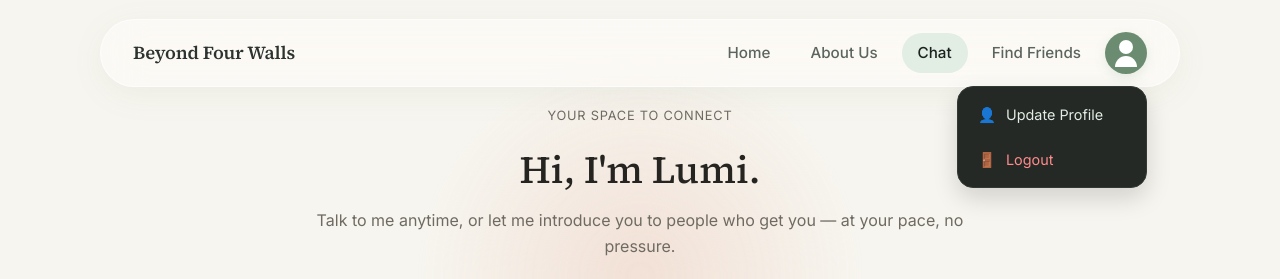
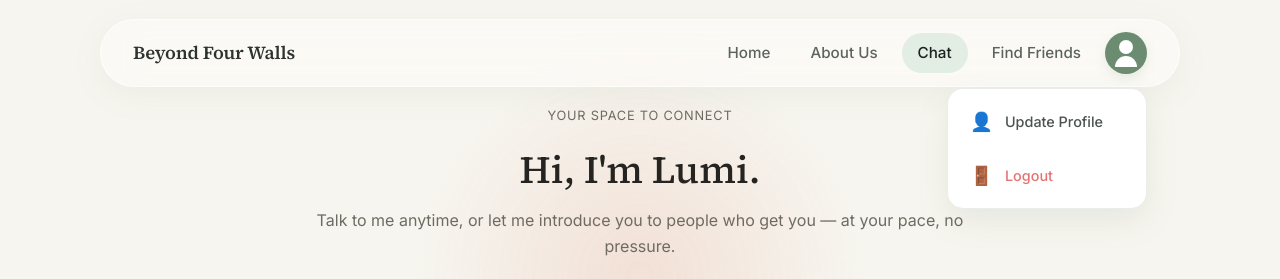
Before and after one commit to dylanxyz973/c240, a website: page frontend/chat.html in a window 1280 px wide. Both pictures are taken after a click on the button "Toggle user menu". Shown: the top 279 px of the page. Drawn offline with Linux system fonts and the light colour scheme.

Commit message:
dropdown styling

```diff
--- a/frontend/styling.css
+++ b/frontend/styling.css
@@ -155,59 +155,82 @@ nav:hover {
   border-radius: 12px 12px 0 0;
 }
 
-/* --- Dark Dropdown Panel Fixes --- */
+/* --- The Frosted & Aesthetic Dropdown Panel --- */
 .dropdown-menu {
   display: none;
   position: absolute;
   right: 0;
   top: 100%;
-  margin-top: 12px; /* Extra breathing space */
-  background-color: #242926; /* Deep organic forest-charcoal instead of stark pure black */
-  border: 1px solid #323a35;
-  border-radius: 16px; /* Match the rounded pillow aesthetic */
-  width: 190px;
-  box-shadow: 0 10px 25px rgba(0, 0, 0, 0.15);
+  margin-top: 14px; /* Slightly more breathing space below the capsule */
+
+  /* Matches the navbar's beautiful frosted glass effect */
+  background: rgba(255, 255, 255, 0.95);
+  backdrop-filter: blur(16px);
+  -webkit-backdrop-filter: blur(16px);
+
+  border: 1px solid rgba(107, 140, 112, 0.15); /* Soft sage boundary */
+  border-radius: 16px;
+  width: 200px; /* Slightly wider for better text flow */
+  box-shadow: 0 12px 32px rgba(107, 140, 112, 0.12); /* Pillowy shadow */
   z-index: 9999;
   overflow: hidden;
-  padding: 6px; /* Acts as an inner frame */
+  padding: 8px; /* Inner frame padding */
 }
 
 .dropdown-menu.show {
   display: block;
-  animation: floatIn 0.25s cubic-bezier(0.175, 0.885, 0.32, 1.1);
-}
-
+  animation: floatIn 0.3s cubic-bezier(0.175, 0.885, 0.32, 1.1);
+}
+
+/* Individual Links */
 .dropdown-menu a {
   display: flex !important;
   align-items: center;
   width: 100%;
   height: auto !important;
   padding: 10px 14px;
-  color: #e2ede4 !important; /* Gentle sage-tinted off-white text */
+  color: #4a534f !important; /* Calmer, muted charcoal-sage text */
   text-decoration: none;
   font-size: 0.9rem;
   font-family: 'Inter', sans-serif;
-  border-radius: 10px; /* Rounded interior links */
-  border-bottom: none; /* Removed the ugly legal-document underline separators */
-  transition: background-color 0.2s ease;
-  margin-bottom: 2px;
+  font-weight: 500;
+  border-radius: 10px; /* Soft inner pills for the hover state */
+  border-bottom: none;
+  transition: all 0.2s ease;
+  margin-bottom: 4px; /* Space between links */
 }
 
 .dropdown-menu a:last-child {
   margin-bottom: 0;
 }
 
+/* Hover States */
 .dropdown-menu a:hover {
-  background-color: #323a35 !important;
-  color: #ffffff !important;
-}
-
+  background-color: #e2ede4 !important; /* Gentle sage highlight */
+  color: #1c2220 !important; /* Darker text on hover for contrast */
+  transform: translateX(4px); /* Tiny interactive nudge to the right */
+}
+
+/* Special Styling for Logout */
 .dropdown-menu a.logout-link {
-  color: #ff8b8b !important; /* A softer coral-red instead of alarming crimson */
-}
-
+  color: #e57373 !important; /* Soft coral-red */
+}
+
+.dropdown-menu a.logout-link:hover {
+  background-color: #fff0f0 !important; /* Very soft red hover background */
+  color: #d32f2f !important;
+}
+
+/* Emoji/Icon Alignment */
 .dropdown-menu a .icon {
-  margin-right: 10px;
+  margin-right: 12px;
+  font-size: 1.15rem; /* Scales the emojis to fit the text better */
+  transition: transform 0.2s ease;
+}
+
+/* Make the icons playfully bounce on hover */
+.dropdown-menu a:hover .icon {
+  transform: scale(1.15);
 }
 
 /* Gentle reveal animation for the cloud dropdown */
```
